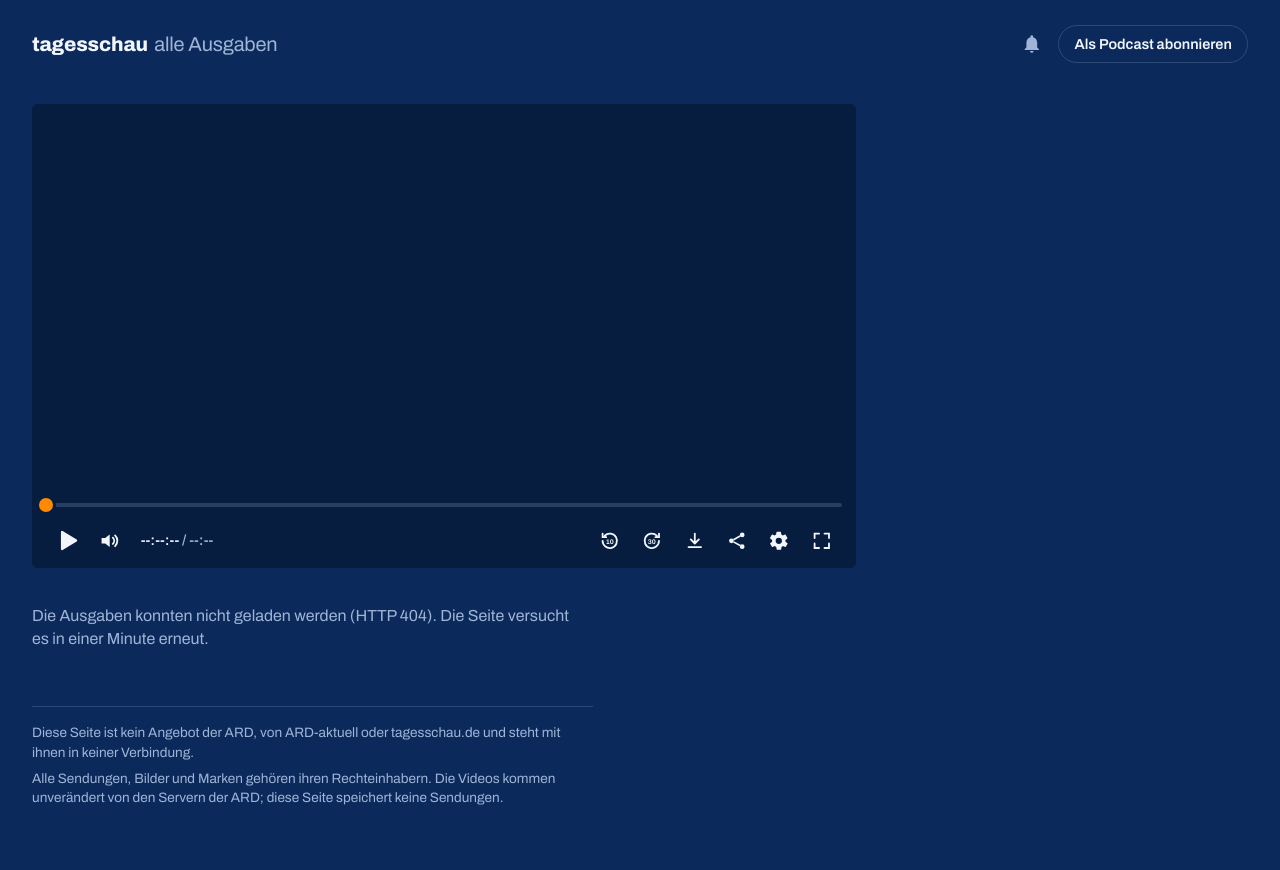
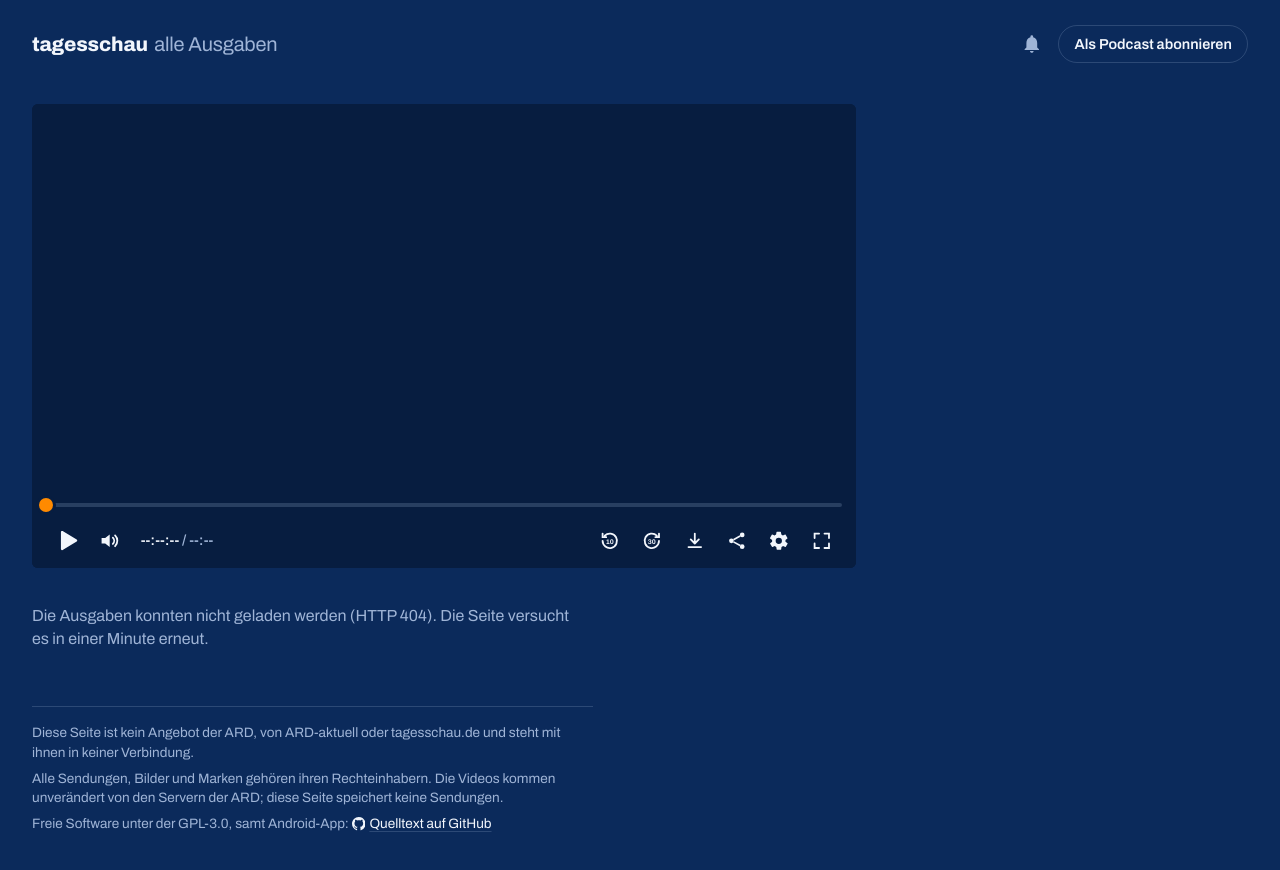
Before and after one commit to pschmitt/tagesschau, a plain HTML site: page src/index.html in a window 1280 px wide. Drawn offline with nearby package versions, Linux system fonts and the light colour scheme; no server answers.

Commit message:
Web player: link to the source code in the footer
Co-Authored-By: Claude Opus 5.5 <noreply@anthropic.com>

```diff
--- a/src/index.html
+++ b/src/index.html
@@ -276,6 +276,12 @@
     color: var(--mist); font-size: 0.85rem; max-width: 72ch;
   }
   footer.fine p { margin: 0 0 0.4rem; }
+  footer.fine a {
+    color: var(--ink); text-decoration: underline; text-decoration-color: var(--rule);
+    text-decoration-thickness: 1px; text-underline-offset: 0.2em; white-space: nowrap;
+  }
+  footer.fine a:hover, footer.fine a:focus-visible { color: var(--signal); text-decoration-color: currentColor; }
+  footer.fine a svg { width: 1em; height: 1em; vertical-align: -0.15em; margin-right: 0.3em; }
 
   /* Rundown */
   .rundown { min-width: 0; }
@@ -518,6 +524,7 @@
   <footer class="fine">
     <p>Diese Seite ist kein Angebot der ARD, von ARD-aktuell oder tagesschau.de und steht mit ihnen in keiner Verbindung.</p>
     <p>Alle Sendungen, Bilder und Marken gehören ihren Rechteinhabern. Die Videos kommen unverändert von den Servern der ARD; diese Seite speichert keine Sendungen.</p>
+    <p>Freie Software unter der GPL-3.0, samt Android-App: <a href="https://github.com/pschmitt/tagesschau" rel="noopener"><svg viewBox="0 0 16 16" aria-hidden="true"><path fill="currentColor" d="M8 0C3.58 0 0 3.58 0 8c0 3.54 2.29 6.53 5.47 7.59.4.07.55-.17.55-.38 0-.19-.01-.82-.01-1.49-2.01.37-2.53-.49-2.69-.94-.09-.23-.48-.94-.82-1.13-.28-.15-.68-.52-.01-.53.63-.01 1.08.58 1.23.82.72 1.21 1.87.87 2.33.66.07-.52.28-.87.51-1.07-1.78-.2-3.64-.89-3.64-3.95 0-.87.31-1.59.82-2.15-.08-.2-.36-1.02.08-2.12 0 0 .67-.21 2.2.82.64-.18 1.32-.27 2-.27.68 0 1.36.09 2 .27 1.53-1.04 2.2-.82 2.2-.82.44 1.1.16 1.92.08 2.12.51.56.82 1.27.82 2.15 0 3.07-1.87 3.75-3.65 3.95.29.25.54.73.54 1.48 0 1.07-.01 1.93-.01 2.2 0 .21.15.46.55.38A8.013 8.013 0 0 0 16 8c0-4.42-3.58-8-8-8z"/></svg>Quelltext auf GitHub</a></p>
   </footer>
 </div>
 
```
